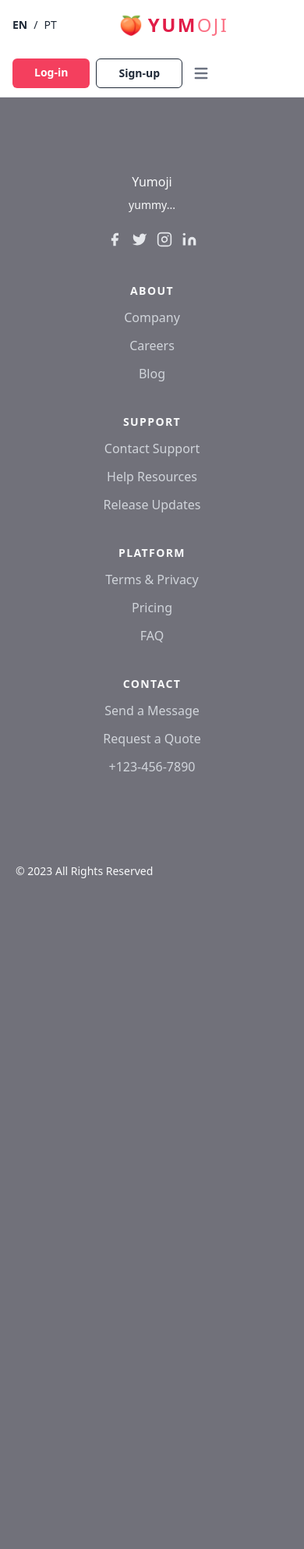
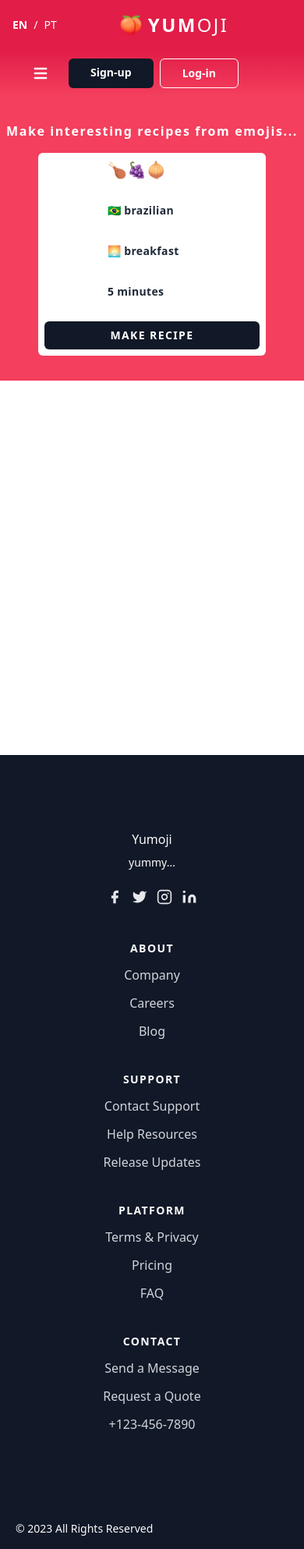
Before and after one commit to nbdletosecond/yumoji-second, a Django app: page / in a window 390 px wide. Shown: the whole page at 78% size. Before the commit the page ends 1126 px from the top, so only its background shows below. Run offline with Django 4.2, Linux system fonts and the light colour scheme; some libraries are stand-ins or nearby versions.

Commit message:
Add container and @media role for responsiveness

```diff
--- a/templates/base.html
+++ b/templates/base.html
@@ -17,7 +17,7 @@
 		{% block main %}{% endblock %}
 		</main>
 
-		<footer class="w-full bg-zinc-500 body-font">
+		<footer class="w-full bg-gray-900 body-font">
 			<div class="container flex flex-col flex-wrap px-5 py-24 mx-auto md:items-center lg:items-start md:flex-row md:flex-no-wrap">
 				<div class="flex-shrink-0 w-64 mx-auto text-center md:mx-0 md:text-left">
 					<a class="flex items-center justify-center font-medium text-gray-50 title-font md:justify-start">
@@ -118,7 +118,7 @@
 					</div>
 				</div>
 			</div>
-			<div class="bg-zinc-500">
+			<div class="bg-gray-900">
 				<div class="container px-5 py-4 mx-auto">
 					<p class="text-sm text-gray-50 capitalize xl:text-center">© 2023 All rights reserved </p>
 				</div>
--- a/templates/core/index.html
+++ b/templates/core/index.html
@@ -1,4 +1,41 @@
 {% extends 'base.html'%}
-{% block content %}
-
+{% block main %}
+<section class="h-screen">
+    <div class="flex flex-col justify-center bg-rose-500 gap-2">
+        <section class="py-8 flex flex-col justify-center gap-4 container">
+            <div class="self-center">
+                <p class="tracking-widest text-white font-semibold">Make interesting recipes from emojis...</p>
+            </div>
+            <div class="w-9/12 md:h-16 flex flex-col md:flex-row justify-between gap-2 self-center  bg-white rounded-md">
+                <input class="w-1/2 md:w-1/4 text-xl self-center bg-transparent text-gray-700 focus:outline-none focus:shadow-outline focus:ring-0 focus:border-gray-300 border-0 border-gray-300 rounded py-2 px-4 block appearance-none"
+                type="text" name="emojis" id="id_emojis" value="🍗🍇🧅">
+                <!-- Filter options -->
+                <div class="w-1/2 flex flex-col md:flex-row gap-2 self-center">
+                    <select class="tracking-wide text-gray-800 lowercase font-semibold text-sm block bg-transparent appearance-none focus:outline-none focus:border-transparent focus:ring-0 border-transparent w-full py-3 px-4 pr-8 rounded" id="grid-state">
+                        <option>🇧🇷 Brazilian</option>
+                        <option>🇲🇽 Mexican</option>
+                        <option>🇮🇹 Italian</option>
+                        <option>🇯🇵 Japanese</option>
+                    </select>
+                    <select class="tracking-wide text-gray-800 lowercase font-semibold text-sm block bg-transparent appearance-none focus:outline-none focus:border-transparent focus:ring-0 border-transparent w-full py-3 px-4 pr-8 rounded" id="grid-state">
+                        <option>🌅 Breakfast</option>
+                        <option>🌞 Lunch</option>
+                        <option>🕒 Snack</option>
+                        <option>🌚 Dinner</option>
+                    </select>
+                    <select class="tracking-wide text-gray-800 lowercase font-semibold text-sm block bg-transparent appearance-none focus:outline-none focus:border-transparent focus:ring-0 border-transparent w-full py-3 px-4 pr-8 rounded" id="grid-state">
+                        <option>5 minutes</option>
+                        <option>10 minutes</option>
+                        <option>15 minutes</option>
+                        <option>20 minutes</option>
+                        <option>25 minutes</option>
+                        <option>30 minutes</option>
+                        <option>40 minutes ></option>
+                    </select>
+                </div>
+                <button class="tracking-widest rounded-md px-7 py-2 m-2 bg-gray-900 text-white font-bold uppercase text-sm">Make recipe</button>
+            </div>
+        </section>
+    </div>
+</section>
 {% endblock %}
--- a/templates/navbar.html
+++ b/templates/navbar.html
@@ -1,5 +1,6 @@
-<div class="py-4 px-4 md:px-24 w-full bg-white container">
-    <div class="flex flex-row justify-between text-gray-800 items-center">
+<div class="bg-rose-600">
+    <div class="container py-4 px-4 md:px-24 w-full">
+        <div class="flex flex-row justify-between text-white items-center">
             <div class="flex flex-row gap-2 text-sm">
                 <a href="" class="font-semibold">EN</a>
                 <span>/</span>
@@ -7,39 +8,42 @@
             </div>
             <a href='/' class="flex cursor-pointer flex-row text-2xl uppercase tracking-widest group">
                 <span class="duration-300 group-hover:-translate-y-1 mr-1">🍑</span>
-            <span class="font-semibold text-rose-600">Yum</span>
-            <span class="text-rose-400">Oji</span>
+                <span class="font-semibold text-white">Yum</span>
+                <span class="text-white">Oji</span>
             </a>
             <div class=""></div>
         </div>
     </div>
-<header class="sticky w-full top-0 bg-white border-b">
-    <nav class="container bg-white px-4 md:px-24 py-2.5">
+</div>
+
+<header class="sticky w-full top-0 bg-gradient-to-b from-rose-600 to-rose-500">
+    <nav class="container px-4 md:px-24 py-2.5">
         <div class="flex flex-wrap justify-between items-center mx-auto max-w-screen-xl">
             <div class="flex items-center lg:order-2">
+                <button data-collapse-toggle="mobile-menu-2" type="button" class="inline-flex items-center p-2 mx-4 text-sm text-gray-500 rounded-lg lg:hidden focus:outline-none" aria-controls="mobile-menu-2" aria-expanded="false">
+                    <span class="sr-only">Open main menu</span>
+                    <svg class="w-6 h-6" fill="#fff" viewBox="0 0 20 20" xmlns="http://www.w3.org/2000/svg"><path fill-rule="evenodd" d="M3 5a1 1 0 011-1h12a1 1 0 110 2H4a1 1 0 01-1-1zM3 10a1 1 0 011-1h12a1 1 0 110 2H4a1 1 0 01-1-1zM3 15a1 1 0 011-1h12a1 1 0 110 2H4a1 1 0 01-1-1z" clip-rule="evenodd"></path></svg>
+                    <svg class="hidden w-6 h-6" fill="currentColor" viewBox="0 0 20 20" xmlns="http://www.w3.org/2000/svg"><path fill-rule="evenodd" d="M4.293 4.293a1 1 0 011.414 0L10 8.586l4.293-4.293a1 1 0 111.414 1.414L11.414 10l4.293 4.293a1 1 0 01-1.414 1.414L10 11.414l-4.293 4.293a1 1 0 01-1.414-1.414L8.586 10 4.293 5.707a1 1 0 010-1.414z" clip-rule="evenodd"></path></svg>
+                </button>
                 {% if user.is_authenticated %}
                     <a href="{% url 'account_logout'%}" class="cursor-pointer border-gray-800 border rounded-md px-7 py-2 hover:bg-black text-gray-800 hover:text-white duration-500">Log-out</a>
                 {% else %}
                 <div class="flex flex-row gap-2 font-semibold text-sm">
-                    <a href="{% url 'account_login' %}" class="cursor-pointer bg-rose-500 rounded-md px-7 py-2 text-white">Log-in</a>
-                    <a href="{% url 'account_signup'%}" class="cursor-pointer border-gray-800 border rounded-md px-7 py-2 hover:bg-black text-gray-800 hover:text-white duration-500">Sign-up</a>
+                    <a href="{% url 'account_signup' %}" class="cursor-pointer bg-gray-900 rounded-md px-7 py-2 text-white">Sign-up</a>
+                    <a href="{% url 'account_login'%}" class="cursor-pointer border-white border rounded-md px-7 py-2 hover:bg-black text-white hover:border-black duration-500">Log-in</a>
                 </div>
                 {% endif %}
-                <button data-collapse-toggle="mobile-menu-2" type="button" class="inline-flex items-center p-2 ml-1 text-sm text-gray-500 rounded-lg lg:hidden focus:outline-none" aria-controls="mobile-menu-2" aria-expanded="false">
-                    <span class="sr-only">Open main menu</span>
-                    <svg class="w-6 h-6" fill="currentColor" viewBox="0 0 20 20" xmlns="http://www.w3.org/2000/svg"><path fill-rule="evenodd" d="M3 5a1 1 0 011-1h12a1 1 0 110 2H4a1 1 0 01-1-1zM3 10a1 1 0 011-1h12a1 1 0 110 2H4a1 1 0 01-1-1zM3 15a1 1 0 011-1h12a1 1 0 110 2H4a1 1 0 01-1-1z" clip-rule="evenodd"></path></svg>
-                    <svg class="hidden w-6 h-6" fill="currentColor" viewBox="0 0 20 20" xmlns="http://www.w3.org/2000/svg"><path fill-rule="evenodd" d="M4.293 4.293a1 1 0 011.414 0L10 8.586l4.293-4.293a1 1 0 111.414 1.414L11.414 10l4.293 4.293a1 1 0 01-1.414 1.414L10 11.414l-4.293 4.293a1 1 0 01-1.414-1.414L8.586 10 4.293 5.707a1 1 0 010-1.414z" clip-rule="evenodd"></path></svg>
-                </button>
+
             </div>
             <div class="hidden justify-between items-center w-full lg:flex lg:w-auto lg:order-1" id="mobile-menu-2">
-                <ul class="flex text-center flex-col gap-y-2 mt-4 text-gray-900 font-semibold text-sm lg:flex-row lg:space-x-8 lg:mt-0 ">
-                    <li>
+                <ul class="flex text-center flex-col gap-y-2 mt-4 text-white font-semibold text-sm lg:flex-row lg:space-x-8 lg:mt-0 ">
+                    <li class="border-b border-b-transparent hover:border-slate-200 duration-300">
                         <a href="" class="">About</a>
                     </li>
-                    <li>
+                    <li class="border-b border-b-transparent hover:border-slate-200 duration-300">
                         <a href="" class="">Recipes</a>
                     </li>
-                    <li>
+                    <li class="border-b border-b-transparent hover:border-slate-200 duration-300">
                         <a href="" class="">Pricing</a>
                     </li>
                 </ul>
--- a/theme/static_src/tailwind.config.js
+++ b/theme/static_src/tailwind.config.js
@@ -43,6 +43,9 @@ module.exports = {
     ],
     theme: {
         extend: {},
+        container: {
+            center: true,
+        },
     },
     plugins: [
         /**
```
Lines whose indentation alone changed are shown as unchanged.
